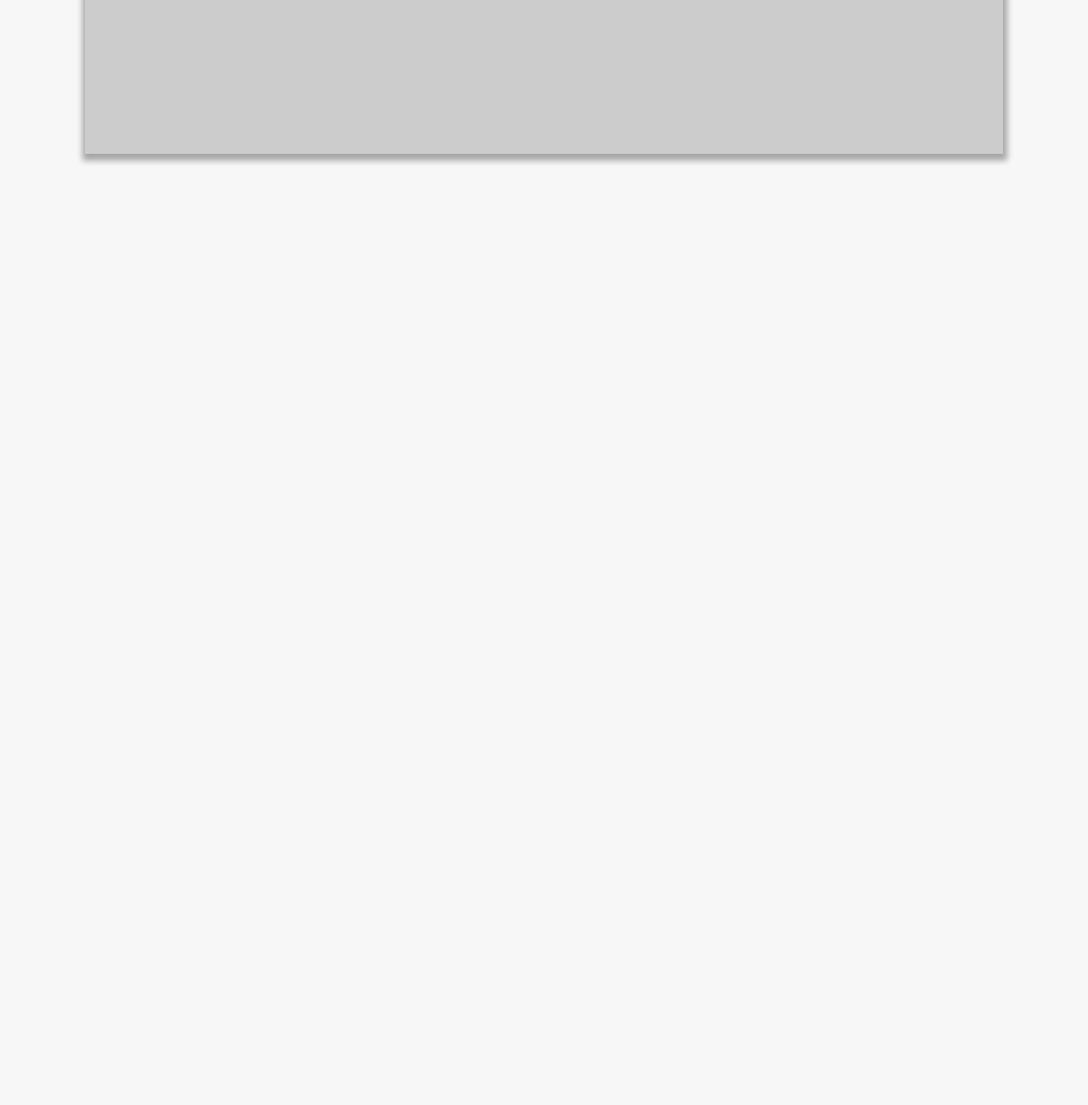
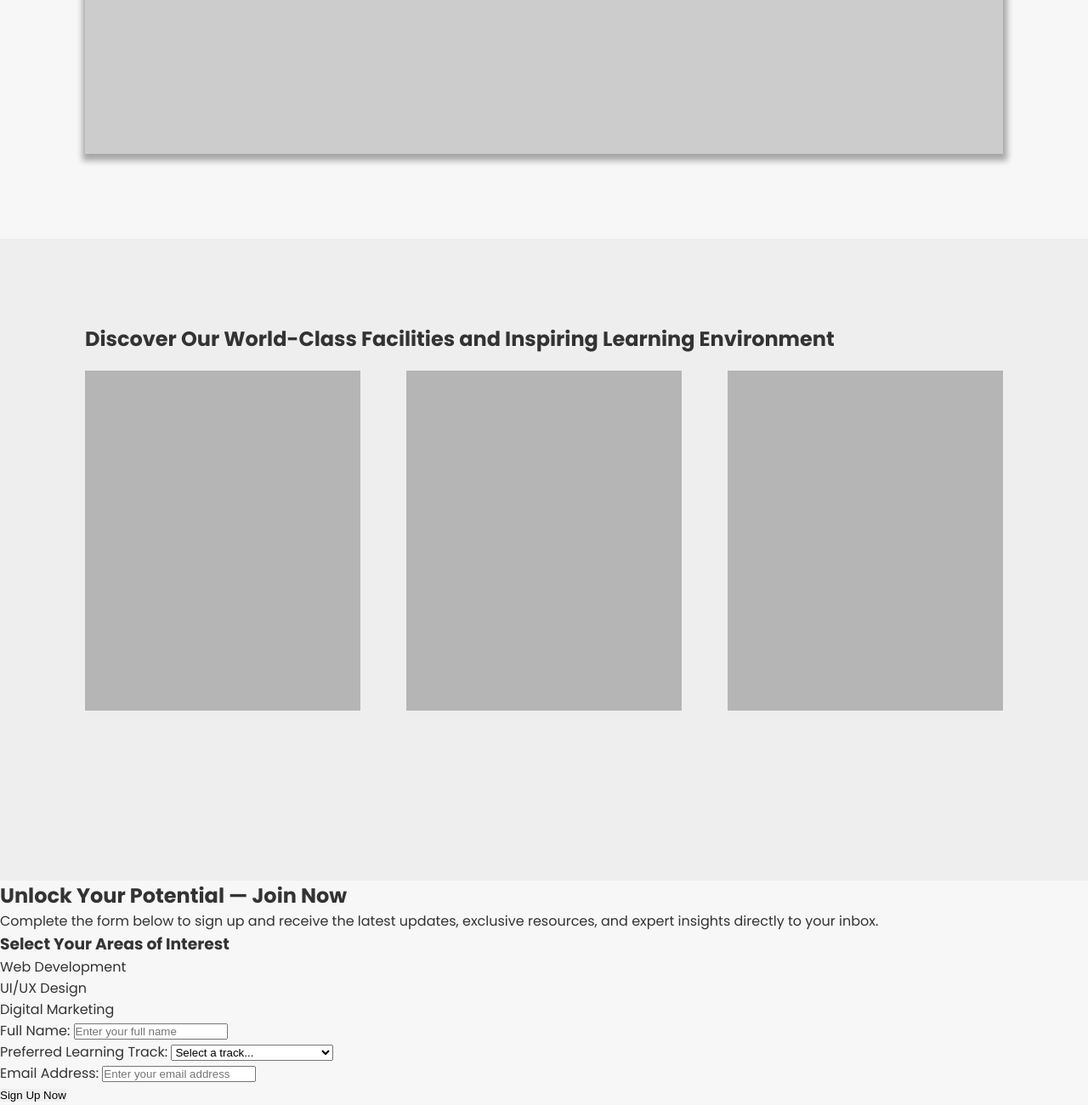
Before and after one commit to chalitha-wickramasinghe/empower-young-minds, a plain HTML site: page index.html in a window 1280 px wide. Shown: the part 2000-3300 px from the top of the page at 85% size. Before the commit the page ends 2281 px from the top, so only its background shows below. Drawn offline with Linux system fonts and the light colour scheme.

Commit message:
feat(form, programs): create programs showcase and sign-up form with clear layout and user-friendly content.

```diff
--- a/index.html
+++ b/index.html
@@ -53,7 +53,9 @@
           Streamlined Communication Tools
         </h2>
         <p class="feature__description">
-          Streamlined communication tools enhance collaboration between students, educators, and parents by providing intuitive messaging systems, interactive forums, and real-time updates. These features create a connected learning environment that fosters engagement, support, and academic success.
+          Streamlined communication tools enhance collaboration between students, educators, and parents by providing
+          intuitive messaging systems, interactive forums, and real-time updates. These features create a connected
+          learning environment that fosters engagement, support, and academic success.
         </p>
       </div>
 
@@ -62,7 +64,9 @@
           Customizable Learning Experience
         </h2>
         <p class="feature__description">
-          A customizable learning experience empowers students to tailor their educational journey to their individual needs, interests, and pace. Through adaptive pathways, personalized content, and flexible learning tools, it fosters deeper engagement, maximizes potential, and supports long-term academic success.
+          A customizable learning experience empowers students to tailor their educational journey to their individual
+          needs, interests, and pace. Through adaptive pathways, personalized content, and flexible learning tools, it
+          fosters deeper engagement, maximizes potential, and supports long-term academic success.
         </p>
       </div>
     </div>
@@ -73,7 +77,8 @@
   <section class="cta">
     <h3 class="cta__title">Contact Our Team to Discover More</h3>
     <p class="cta__description">
-      Our dedicated team is here to assist you with any inquiries and provide comprehensive information about our services. Feel free to reach out — we’re happy to help you explore how we can support your goals.
+      Our dedicated team is here to assist you with any inquiries and provide comprehensive information about our
+      services. Feel free to reach out — we’re happy to help you explore how we can support your goals.
     </p>
     <button class="cta__button cta__button--primary">Get in Touch</button>
 
@@ -83,7 +88,9 @@
   <section class="video">
     <h3 class="video__title">Unlock Your Child’s Path to Success</h3>
     <p class="video__description">
-        At Learnova, we empower young minds with innovative learning experiences that nurture curiosity, build confidence, and foster lifelong success. Discover how our engaging programs and expert guidance can help your child reach their fullest potential.
+      At Learnova, we empower young minds with innovative learning experiences that nurture curiosity, build confidence,
+      and foster lifelong success. Discover how our engaging programs and expert guidance can help your child reach
+      their fullest potential.
     </p>
     <div class="video__controls">
       <button class="video__button video__button--primary">
@@ -98,6 +105,66 @@
     </div>
   </section>
 
+  <!-- Programs Section -->
+  <section class="programs">
+    <h2>Discover Our World-Class Facilities and Inspiring Learning Environment</h2>
+    <div class="programs__cards">
+      <div class="programs__card"></div>
+      <div class="programs__card"></div>
+      <div class="programs__card"></div>
+    </div>
+  </section>
+
+  <!-- Form Section -->
+  <section class="element">
+    <div class="element__left">
+      <div class="element__placeholder"></div>
+    </div>
+    <div class="element__right">
+      <h2>Unlock Your Potential — Join Now</h2>
+      <p class="element__subtitle">
+        Complete the form below to sign up and receive the latest updates, exclusive resources, and expert insights
+        directly to your inbox.
+      </p>
+
+      <form class="element__form">
+        <h3>Select Your Areas of Interest</h3>
+        <ul class="element__list">
+          <li class="element__list-item">Web Development</li>
+          <li class="element__list-item">UI/UX Design</li>
+          <li class="element__list-item">Digital Marketing</li>
+        </ul>
+
+        <div class="element__form-group">
+          <label for="username">Full Name:</label>
+          <input type="text" id="username" name="username" placeholder="Enter your full name" required />
+        </div>
+
+        <div class="element__form-group">
+          <label for="course">Preferred Learning Track:</label>
+          <select name="course" id="course" required>
+            <option value="">Select a track...</option>
+            <option value="html">HTML & CSS Fundamentals</option>
+            <option value="js">JavaScript Programming</option>
+            <option value="react">React Development</option>
+          </select>
+        </div>
+
+        <div class="element__form-group">
+          <label for="email">Email Address:</label>
+          <input type="email" id="email" name="email" placeholder="Enter your email address" required />
+        </div>
+
+        <button type="submit" class="element__button">
+          Sign Up Now
+        </button>
+      </form>
+
+    </div>
+  </section>
+
+
+
 </body>
 
 </html>
--- a/styles.css
+++ b/styles.css
@@ -119,3 +119,27 @@ button {
   height: 500px;
   box-shadow: 1px 4px 7px 4px rgba(0, 0, 0, 0.33);
 }
+
+/* Programs Section */
+
+.programs {
+  padding: 100px;
+  background-color: #eee;
+  padding-bottom: 200px;
+}
+
+.programs__cards {
+  display: flex;
+  justify-content: space-between;
+  gap: 20px;
+  margin-top: 20px;
+}
+
+.programs__card {
+   background-color: #b5b5b5;
+   padding: 30px;
+   width: 30%;
+   height: 400px;
+}
+
+/* Forms Section */
```
Lines whose indentation alone changed are shown as unchanged.
